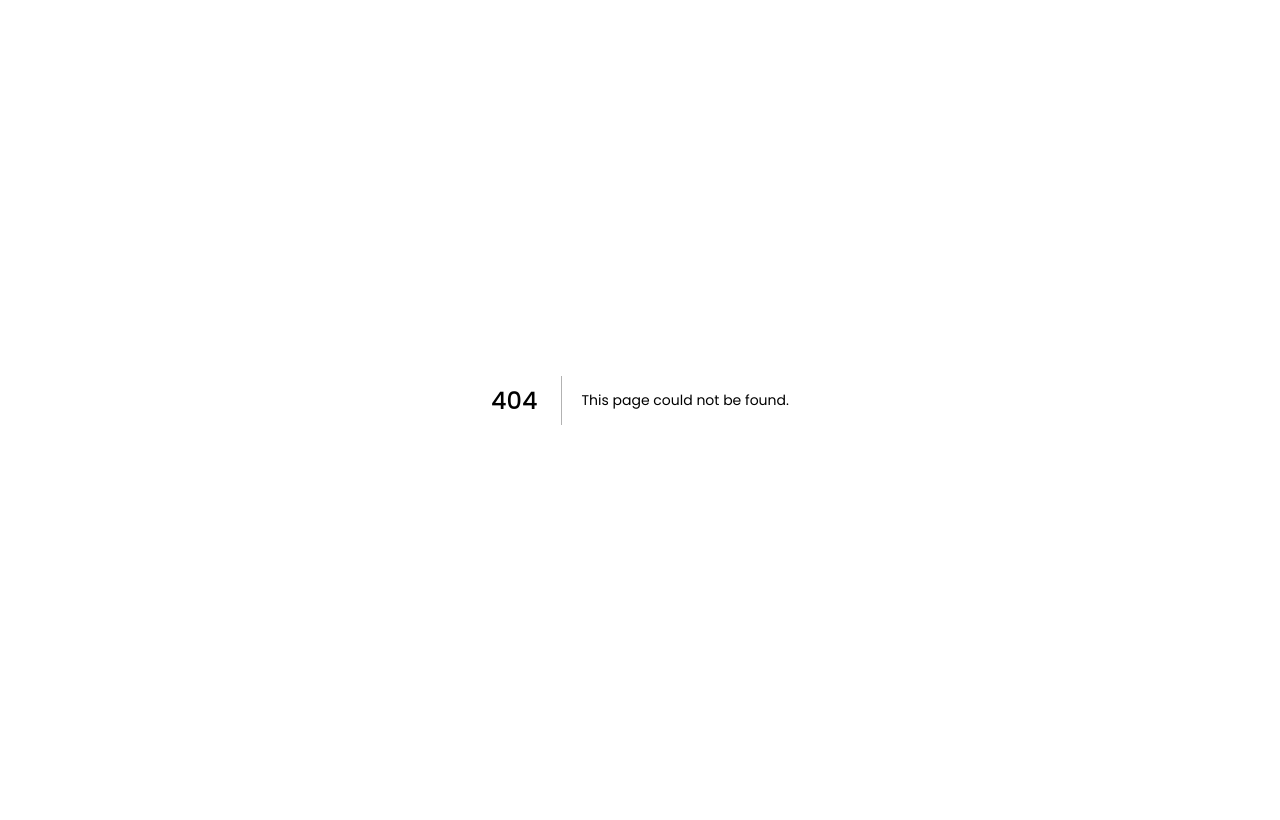
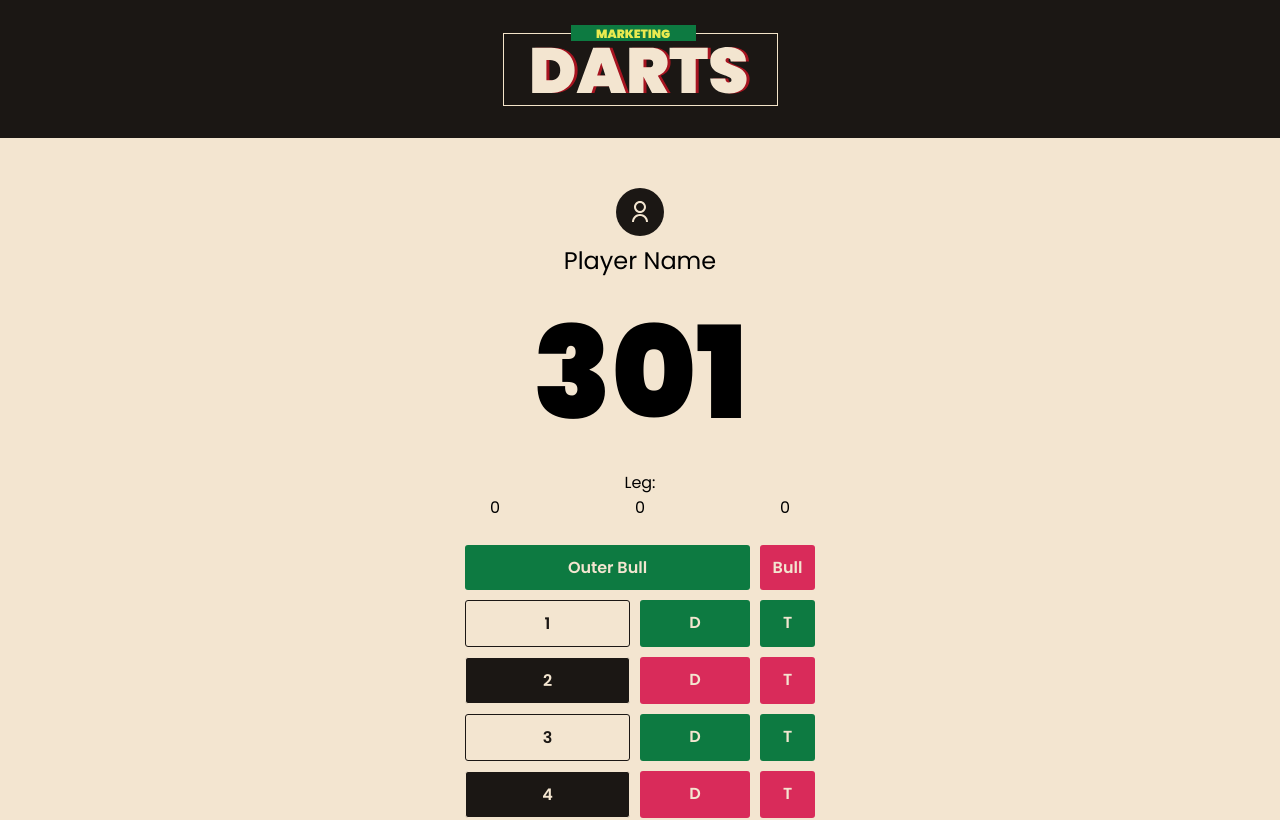
Before and after one commit to brandonaldred/darts, a Next.js app: page /01 in a window 1280 px wide. Before the commit this address had no page. Shown: the top 820 px of the page. Built offline with nearby package versions, Linux system fonts and the light colour scheme.

Commit message:
adding some additional pages

```diff
--- /dev/null
+++ b/app/01/page.jsx
@@ -0,0 +1,15 @@
+import DartBoard from "../components/dartboard/DartBoard";
+import GameHeader from "../components/GameHeader"
+import PlayerScore from "../components/PlayerScore/PlayerScore"
+
+export default function Oh1() {
+    return(
+        <>
+            <GameHeader />
+            <div className={`content-container`}>
+                <PlayerScore />
+                <DartBoard />
+            </div>
+        </>
+    )
+}
--- /dev/null
+++ b/app/components/GameHeader.jsx
@@ -0,0 +1,10 @@
+import logo from '../assets/images/logo.svg'
+import styles from './page.module.css'
+
+export default function GameHeader() {
+    return(
+        <header className={styles['black-header']}>
+            <img src={logo.src} alt="Marketing Darts" />
+        </header>
+    )
+}
--- /dev/null
+++ b/app/components/dartboard/DartBoard.jsx
@@ -0,0 +1,28 @@
+import styles from './page.module.css'
+
+export default function DartBoard() {
+
+    const board = [];
+    const buildBoard = () => {
+        let n = 1;
+        while (n != 21) {
+            board.push(n);
+            n = n + 1;
+        }
+    }
+    buildBoard()
+
+
+    return(
+        <>
+            <div className={styles['dart-board']}>
+                <p className={`${styles['outer-bull']}`}>Outer Bull</p>
+                <p>Bull</p>
+                {board.map((n, i) => {
+                    let style = n % 2 ? 'odd' : 'even';
+                    return (<><p key={i} className={styles[style]}>{n}</p><p>D</p><p>T</p></>)
+                })}
+            </div>
+        </>
+    )
+}
--- /dev/null
+++ b/app/components/dartboard/page.module.css
@@ -0,0 +1,50 @@
+.dart-board {
+    display: grid;
+    grid-template-columns: 3fr 2fr 1fr;
+    gap: 10px;
+}
+
+.outer-bull {
+    grid-column-start: 1;
+    grid-column-end: 3;
+}
+
+.dart-board p {
+    padding: 10px;
+    border-radius: var(--sm-radius);
+    color: var(--white);
+    font-weight: 600;
+    text-align: center;
+}
+
+.dart-board p:hover {
+    cursor: pointer;
+}
+
+.odd {
+    background-color: var(--white);
+    border: 1px solid var(--black);
+    color: var(--black) !important;
+}
+
+.odd + p,.odd + p + p {
+    background-color: var(--green);
+}
+
+.even {
+    background-color: var(--black);
+    border: 1px solid var(--white);
+
+}
+
+.even + p, .even + p + p {
+    background-color: var(--red);
+}
+
+.outer-bull {
+    background-color: var(--green);
+}
+
+.outer-bull + p {
+    background-color: var(--red);
+}
--- /dev/null
+++ b/app/components/page.module.css
@@ -0,0 +1,5 @@
+.black-header {
+    background-color: var(--black);
+    text-align: center;
+    padding: 25px;
+}
--- /dev/null
+++ b/app/components/playerscore/PlayerScore.jsx
@@ -0,0 +1,18 @@
+import styles from './page.module.css'
+import avatar from '../../assets/images/avatar-empty.svg'
+
+export default function PlayerScore() {
+    return (
+        <div className={styles['player-score']}>
+            <img src={avatar.src} alt="Player Avatar" />
+            <h2>Player Name</h2>
+            <h3>301</h3>
+            <p>Leg:</p>
+            <div className={styles['darts']}>
+                <p>0</p>
+                <p>0</p>
+                <p>0</p>
+            </div>
+        </div>
+    )
+}
--- /dev/null
+++ b/app/components/playerscore/page.module.css
@@ -0,0 +1,21 @@
+.player-score {
+    padding: 25px;
+    text-align: center;
+}
+
+.darts {
+    display: flex;
+    justify-content: space-between;
+}
+
+.player-score h2 {
+    font-size: 1.5rem;
+    font-weight: 400;
+    margin: 0;
+}
+
+.player-score h3 {
+    font-size: 8rem;
+    font-weight: 900;
+    margin: 0;
+}
--- a/app/globals.css
+++ b/app/globals.css
@@ -7,6 +7,7 @@
   --black: #1B1714;
   --red: #D92B5A;
   --red-hover: #A61420;
+  --sm-radius: 3px;
 }
 
 * {
@@ -15,3 +16,14 @@
   box-sizing: border-box;
   font-family: 'Poppins', sans-serif;
 }
+
+body {
+  background: var(--white);
+}
+
+.content-container {
+  margin: auto;
+  padding: 25px;
+  width: 100%;
+  max-width: 400px;
+}
--- a/app/page.js
+++ b/app/page.jsx
@@ -5,7 +5,7 @@ import Link from 'next/link'
 export default function Home() {
   return (
     <main className={styles['main-content']}>
-      <div className={styles['home-container']}>
+      <div className={`${styles['home-container']} content-container`}>
         <img src={logo.src} alt="Marketing Darts" />
         <div className={styles['game-select-container']}>
           <h2>Select Game Type</h2>
--- a/app/page.module.css
+++ b/app/page.module.css
@@ -10,10 +10,6 @@
 }
 
 .home-container {
-  margin: auto;
-  padding: 25px;
-  width: 100%;
-  max-width: 400px;
   display: grid;
   grid-template-columns: 1fr;
   grid-template-rows: 1fr;
```
